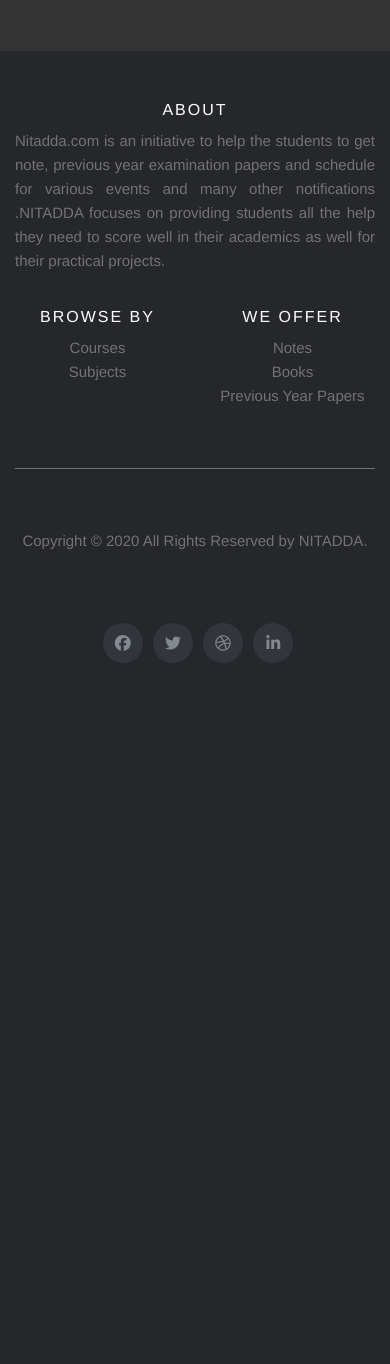
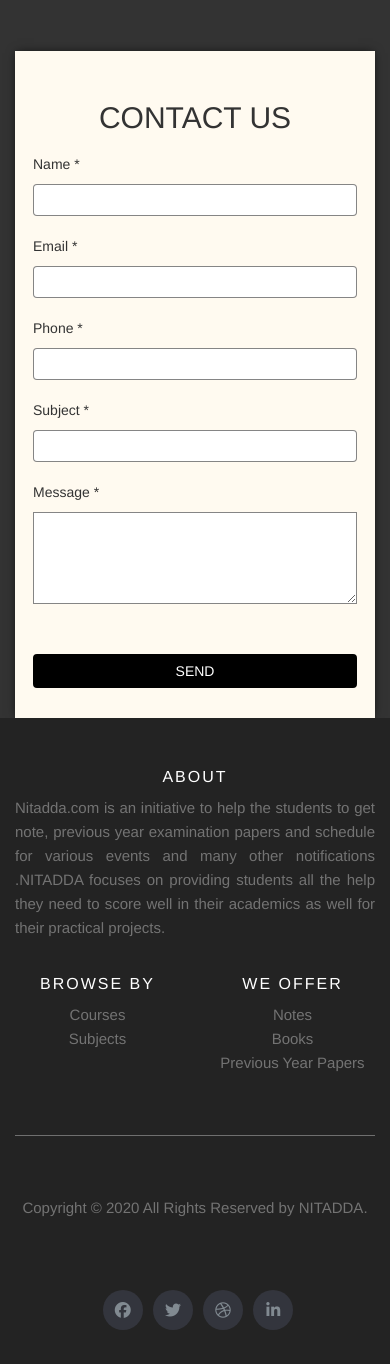
Before and after one commit to himanshukadian/nitadda, a Django app: page / in a window 390 px wide. Shown: the part 1118-2482 px from the top of the page. Before the commit the page ends 1781 px from the top, so only its background shows below. Run offline with Django 3.2, Linux system fonts and the light colour scheme; data that the repository does not hold is empty; parts of the project's set-up code (start-up, migrations or seed data) failed here and were passed over; some libraries are stand-ins or nearby versions; some web fonts are replaced.

Commit message:
Contact Us Front end.

```diff
--- a/static/css/style.css
+++ b/static/css/style.css
@@ -312,7 +312,7 @@ footer img {
 /* Footer styles code starts here */
 
 .site-footer {
-    background-color: #26272b;
+    background-color: #232323;
     padding: 45px 0 20px;
     font-size: 15px;
     line-height: 24px;
@@ -973,3 +973,101 @@ center h1 {
 .dataTables_filter label {
     color: f9f9f9;
 }
+
+
+.contact-parent {
+    display: flex;
+    margin: 0 auto;
+}
+
+.contact-child {
+    display: flex;
+    flex: 1;
+    box-shadow: 0px 0px 10px -2px rgba(0, 0, 0, 0.75);
+}
+
+.child1 {
+    background: linear-gradient(rgba(0, 0, 0, 0.7), rgba(0, 0, 0, 0.7)), url("https://cdn.pixabay.com/photo/2019/06/28/00/17/architecture-4303279_1280.jpg");
+    background-size: cover;
+    display: flex;
+    flex-direction: column;
+    justify-content: space-around;
+    color: #fff;
+    padding: 100px 0;
+}
+
+.child1 p {
+    padding-left: 20%;
+    font-size: 20px;
+    text-shadow: 0px 0px 2px #000;
+}
+
+.child1 p span {
+    font-size: 16px;
+    color: #9df2fd;
+}
+
+.child2 {
+    flex-direction: column;
+    justify-content: space-around;
+    align-items: center;
+}
+
+.inside-contact {
+    width: 90%;
+    margin: 0 auto;
+}
+
+.inside-contact h2 {
+    text-transform: uppercase;
+    text-align: center;
+    margin-top: 50px;
+}
+
+.inside-contact h3 {
+    text-align: center;
+    font-size: 16px;
+    color: #0085e2;
+}
+
+.inside-contact input, .inside-contact textarea {
+    width: 100%;
+    background-color: #eee;
+    border: 1px solid rgba(0, 0, 0, 0.48);
+    padding: 5px 10px;
+    margin-bottom: 20px;
+}
+
+.inside-contact input[type=submit] {
+    background-color: #000;
+    color: #fff;
+    transition: 0.2s;
+    border: 2px solid #000;
+    margin: 30px 0;
+}
+
+.inside-contact input[type=submit]:hover {
+    background-color: #fff;
+    color: #000;
+    transition: 0.2s;
+}
+
+@media screen and (max-width: 991px) {
+    .contact-parent {
+        display: block;
+        width: 100%;
+    }
+
+    .child1 {
+        display: none;
+    }
+
+    .child2 {
+        background-image: linear-gradient(rgba(255, 255, 255, 0.7), rgba(255, 255, 255, 0.7)), url("https://cdn.pixabay.com/photo/2019/06/28/00/17/architecture-4303279_1280.jpg");
+        background-size: cover;
+    }
+
+    .inside-contact input, .inside-contact textarea {
+        background-color: #fff;
+    }
+}
--- a/templates/home.html
+++ b/templates/home.html
@@ -135,7 +135,55 @@
         </div>
     </div>
 
+    <div class="container-fluid">
+        <div class="contact-parent">
+            <div class="contact-child child1">
+                <p>
+                    <i class="fas fa-map-marker-alt"></i> Address <br/>
+                    <span> NIT Warangal
+                                <br/>
+                               Telangana, India
+                            </span>
+                </p>
 
+                <p>
+                    <i class="fas fa-phone-alt"></i> Let's Talk <br/>
+                    <span> 07983713217</span>
+                </p>
+
+                <p>
+                    <i class=" far fa-envelope"></i> General Support <br/>
+                    <span>hello@nitadda.in</span>
+                </p>
+            </div>
+
+            <div class="contact-child child2" style="background: floralwhite">
+                <div class="inside-contact">
+                    <h2>Contact Us</h2>
+                    <h3>
+                               <span id="confirm">
+                    </h3>
+
+                    <p>Name *</p>
+                    <input id="txt_name" type="text" Required="required">
+
+                    <p>Email *</p>
+                    <input id="txt_email" type="text" Required="required">
+
+                    <p>Phone *</p>
+                    <input id="txt_phone" type="text" Required="required">
+
+                    <p>Subject *</p>
+                    <input id="txt_subject" type="text" Required="required">
+
+                    <p>Message *</p>
+                    <textarea id="txt_message" rows="4" cols="20" Required="required"></textarea>
+
+                    <input type="submit" id="btn_send" value="SEND">
+                </div>
+            </div>
+        </div>
+    </div>
     {# Main Section #}
 {#{% endblock content %}#}
 {#{% block content1 %}#}
```
